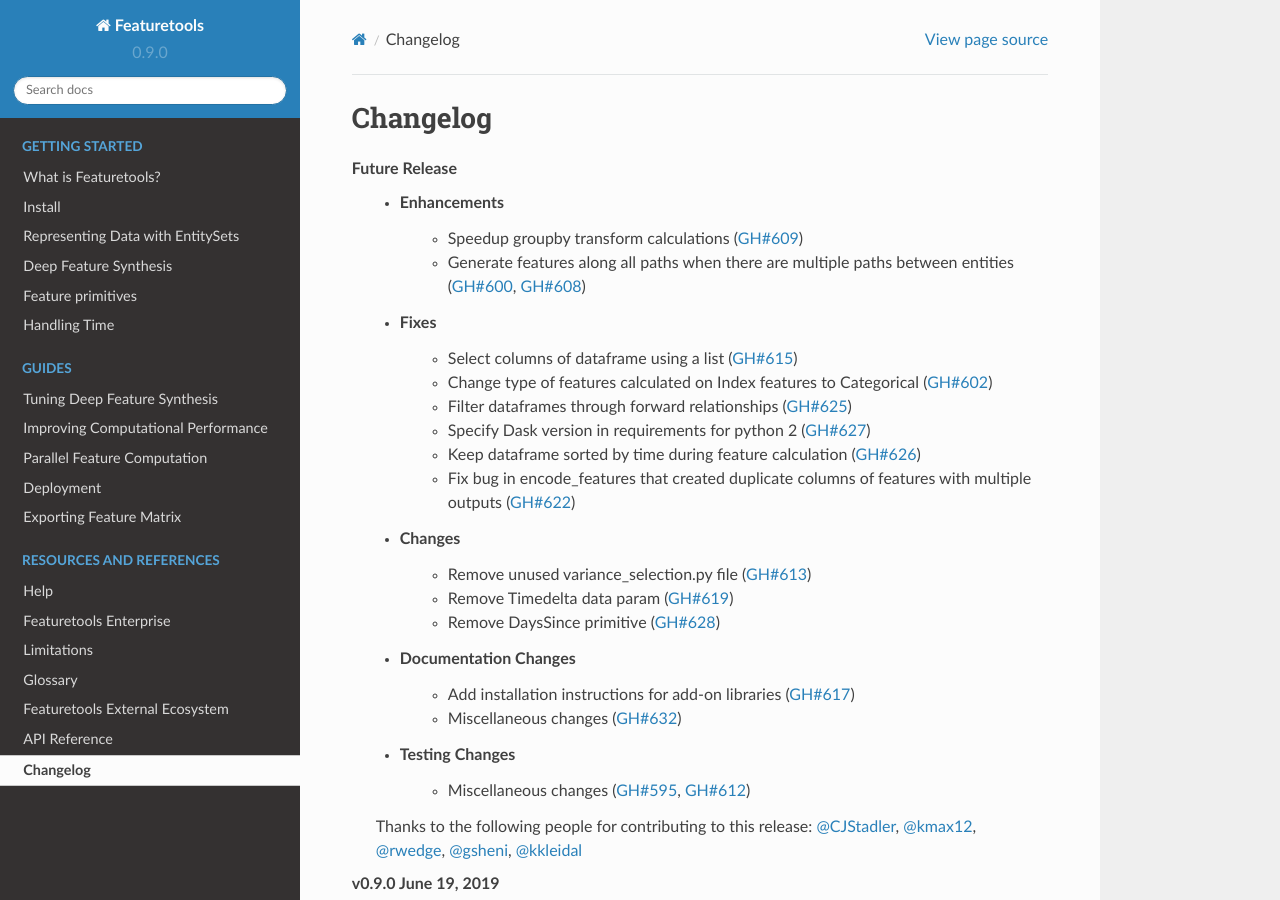
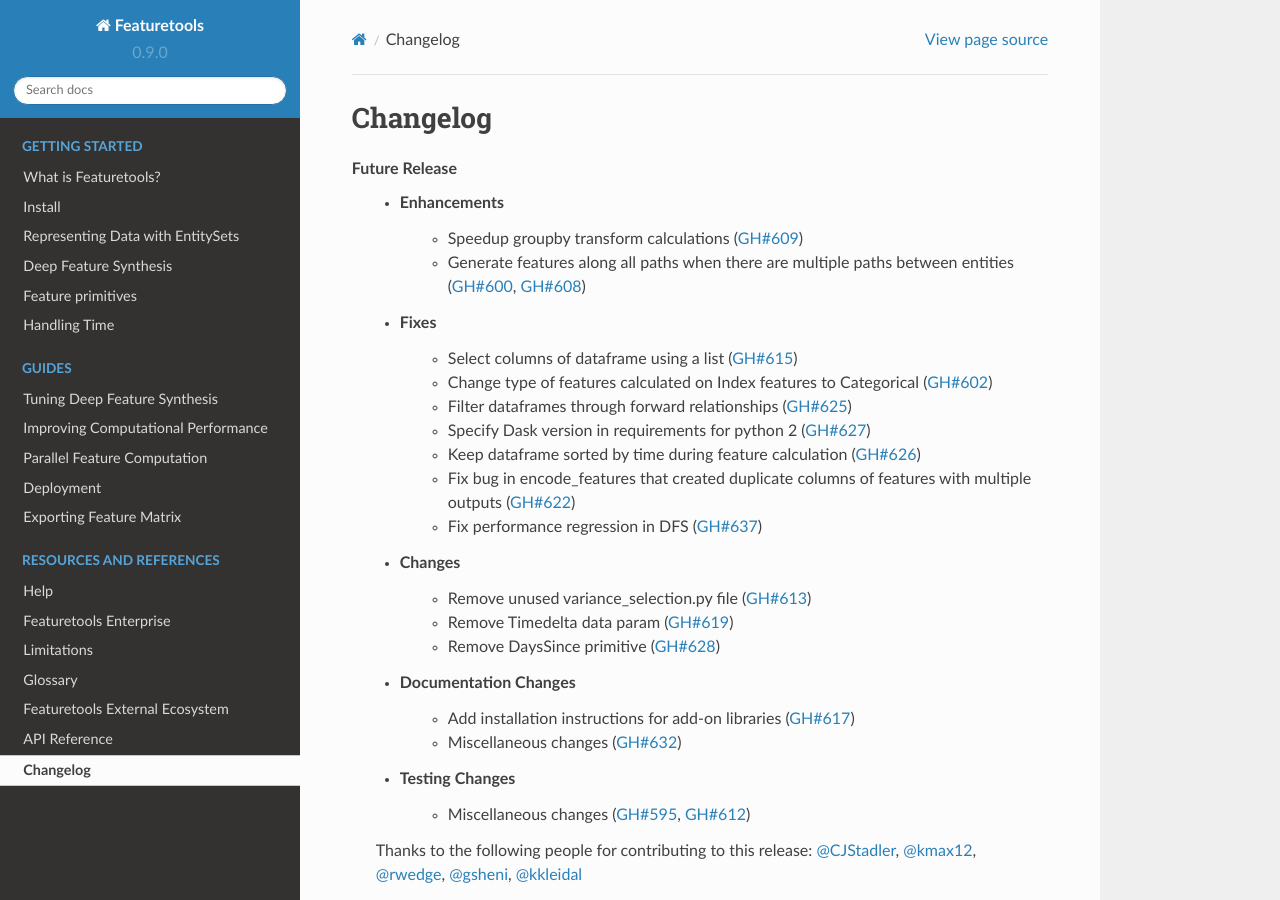
Before and after one commit to alteryx/featuretools, a Sphinx documentation site: the page built from docs/source/changelog.rst, in a window 1280 px wide and 900 px high. Built offline with Sphinx 7.4.7 and the Read the Docs theme 2.0.0, drawn with Linux system fonts in a browser that asks for light colours; pages that are not in the unit, such as notebooks, are missing from menus.

Commit message:
Update changelog

```diff
--- a/docs/source/changelog.rst
+++ b/docs/source/changelog.rst
@@ -14,6 +14,7 @@
         * Keep dataframe sorted by time during feature calculation (:pr:`626`)
         * Fix bug in encode_features that created duplicate columns of
           features with multiple outputs (:pr:`622`)
+        * Fix performance regression in DFS (:pr:`637`)
     * Changes
         * Remove unused variance_selection.py file (:pr:`613`)
         * Remove Timedelta data param (:pr:`619`)
```
